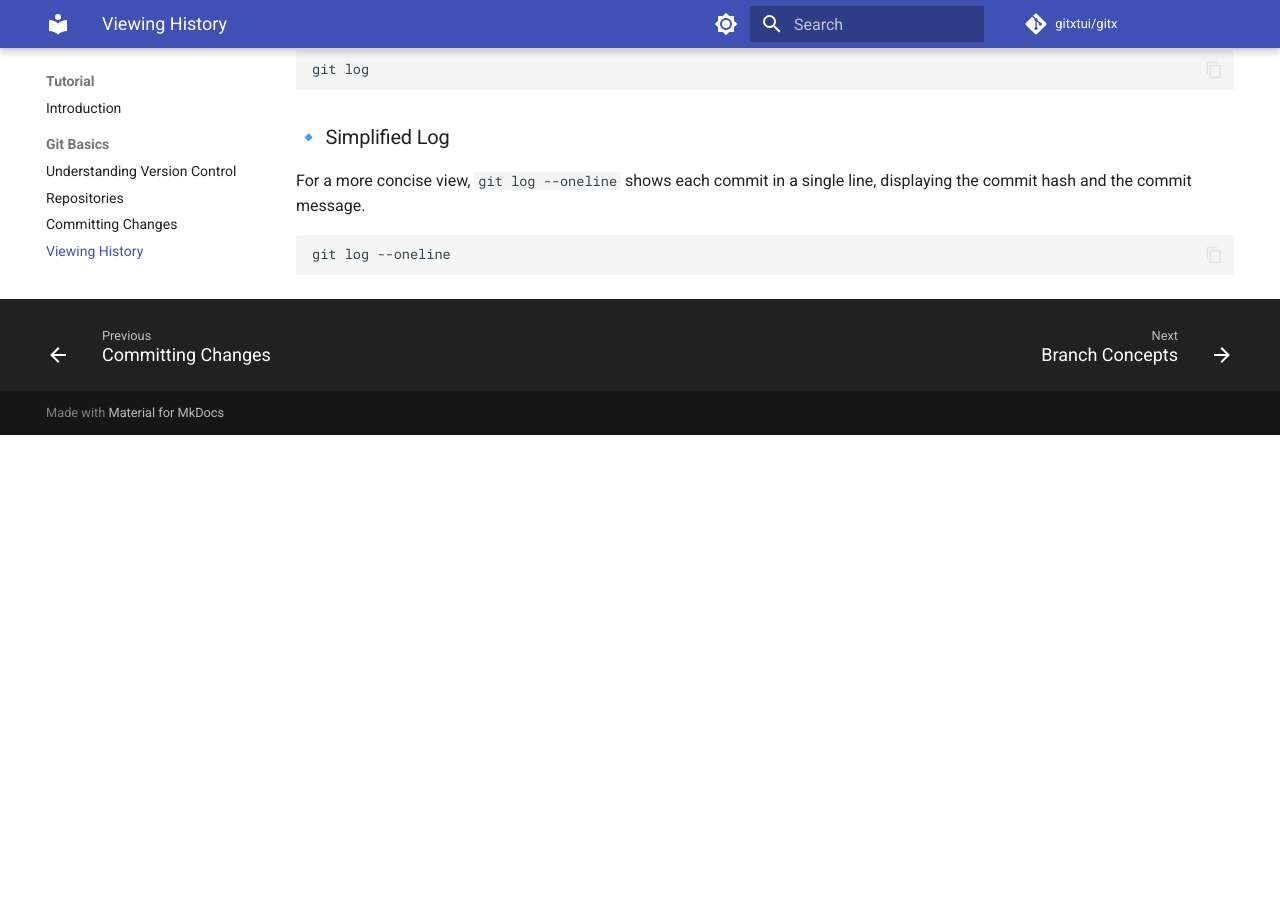
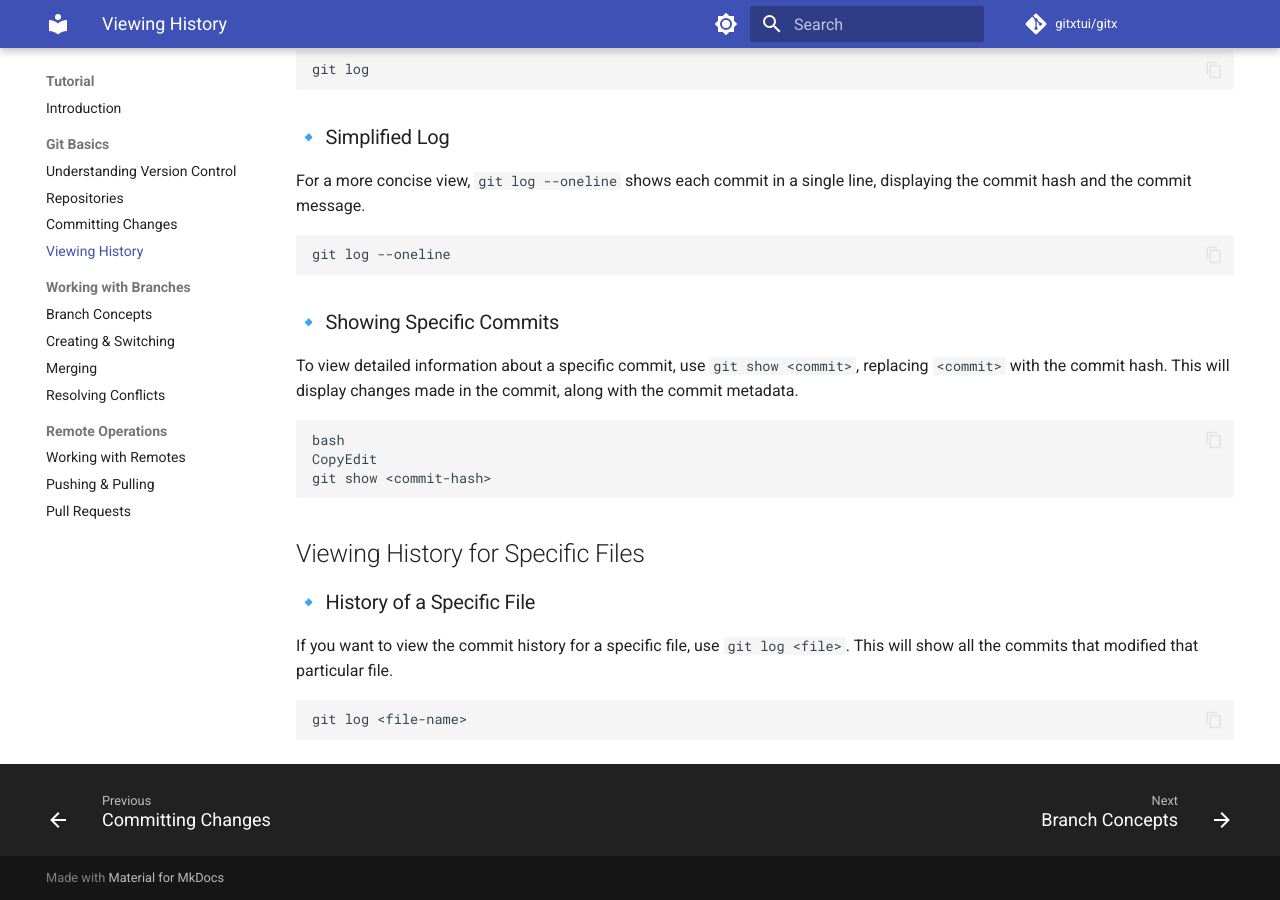
Before and after one commit to bakayu/gitx, an MkDocs documentation site: the page built from docs/tutorial/basics/history.md, in a window 1280 px wide and 900 px high, scrolled down 1085 px. Built offline with MkDocs 1.6.1 and Material for MkDocs 9.7.7, drawn with Linux system fonts in a browser that asks for light colours; comment, search, counter and statistics services are not loaded; before the commit the page ends 1520 px from its top, so only the background shows below that.

Commit message:
doc: updated history.md
Signed-off-by: Ashmit Singh <ashmit9955@gmail.com>

````diff
--- a/docs/tutorial/basics/history.md
+++ b/docs/tutorial/basics/history.md
@@ -38,3 +38,23 @@
 ```bash
 git log --oneline
 ```
+
+### 🔹 Showing Specific Commits
+
+To view detailed information about a specific commit, use `git show <commit>`, replacing `<commit>` with the commit hash. This will display changes made in the commit, along with the commit metadata.
+
+```bash
+bash
+CopyEdit
+git show <commit-hash>
+```
+
+## Viewing History for Specific Files
+
+### 🔹 History of a Specific File
+
+If you want to view the commit history for a specific file, use `git log <file>`. This will show all the commits that modified that particular file.
+
+```bash
+git log <file-name>
+```
````
